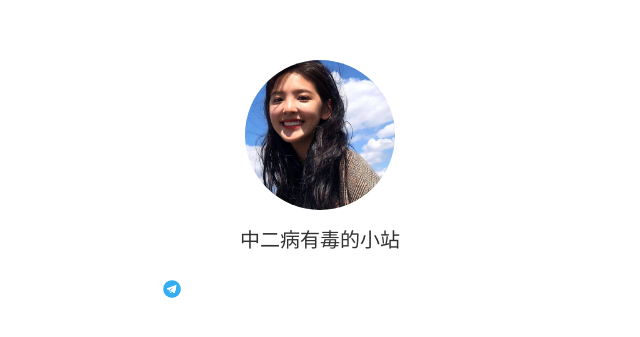
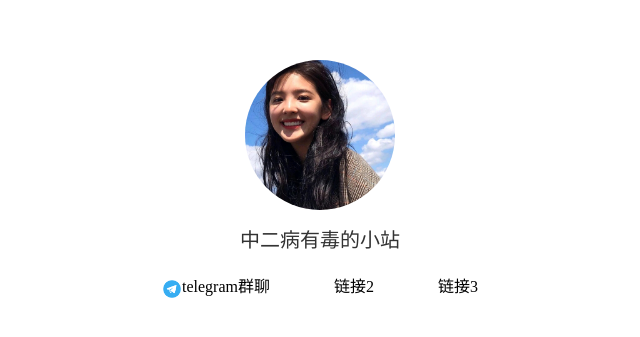
Before and after one commit to zebyd/index, a plain HTML site: page index.html in a window 1280 px wide. Shown: the part 211-548 px from the top of the page, without its empty margins (320-960 px from the left). Drawn offline with Linux system fonts and the light colour scheme.

Commit message:
Update index.html

```diff
--- a/index.html
+++ b/index.html
@@ -33,7 +33,7 @@
             padding: 10px 20px; /* 设置按钮的内边距 */
             margin: 10px; /* 设置按钮之间的间距 */
             font-size: 16px; /* 设置按钮文字的大小 */
-            color: white; /* 设置按钮文字的颜色 */
+            color: black; /* 设置按钮文字的颜色 */
             background-color: #FFFFFF; /* 设置按钮背景颜色 */
             border: none;
             border-radius: 10px; /* 设置按钮的圆角边框 */
```
